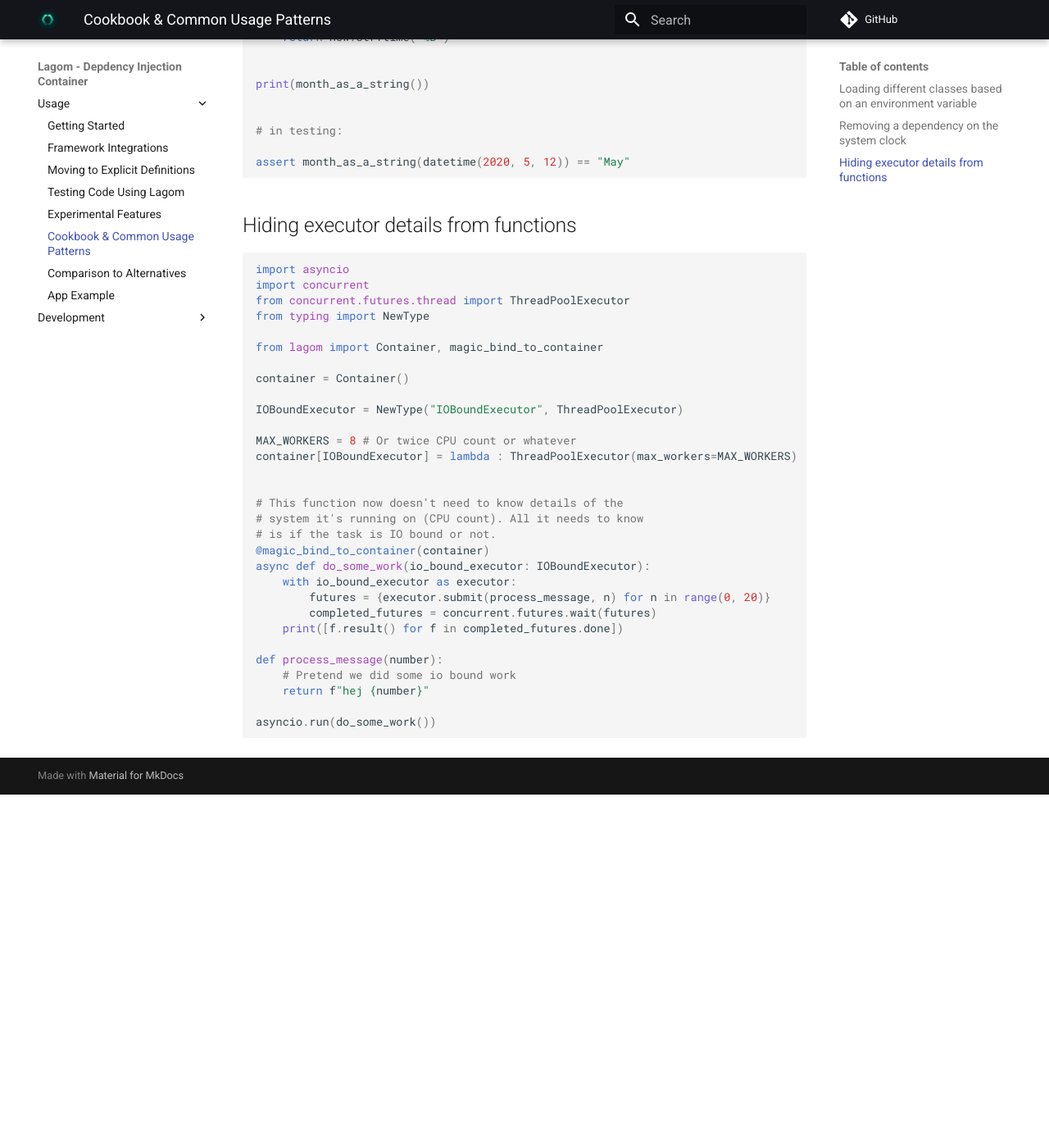
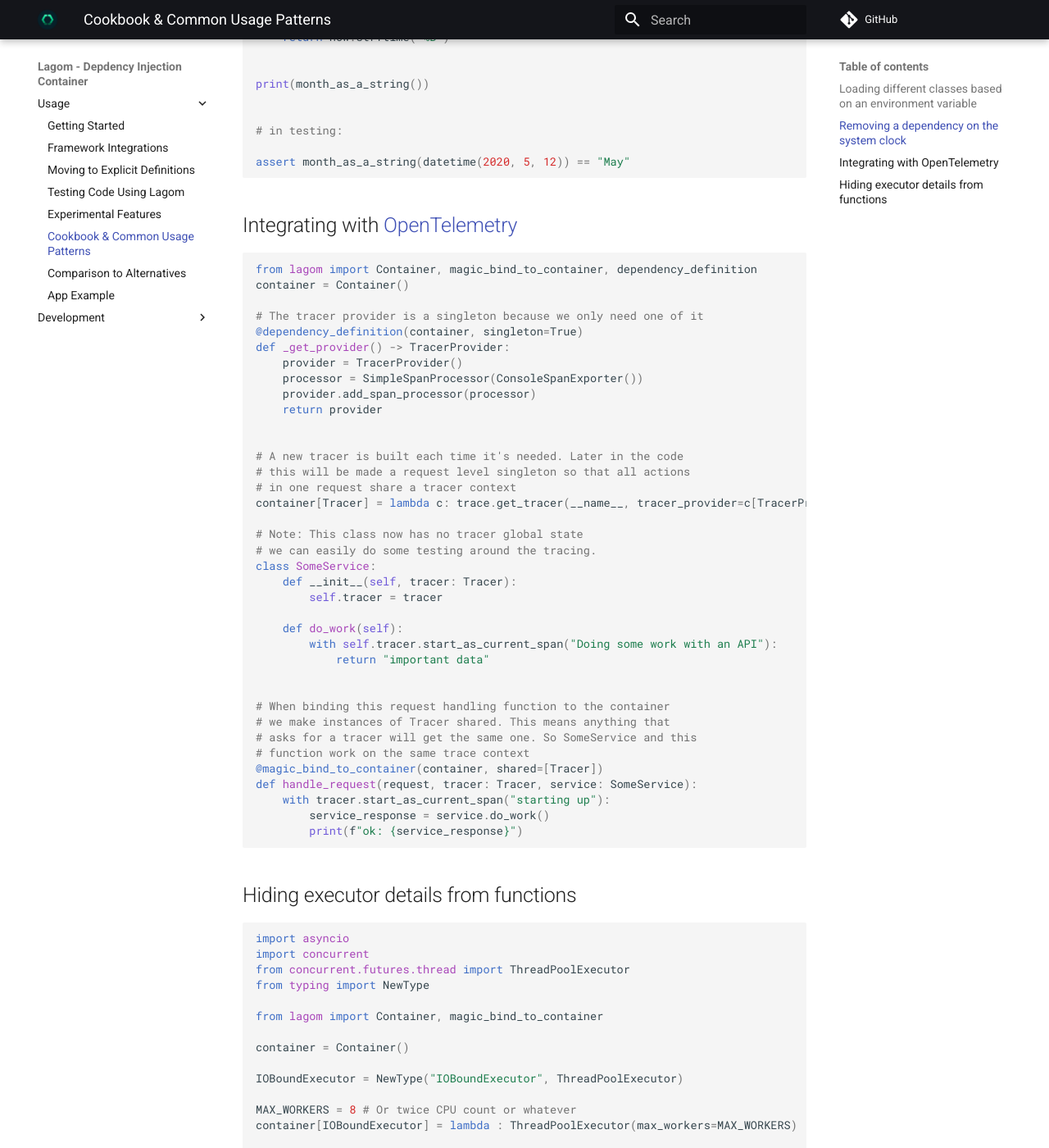
Before and after one commit to meadsteve/lagom, an MkDocs documentation site: the page built from docs/cookbook.md, in a window 1280 px wide and 1400 px high, scrolled down 1582 px. Shown: the whole window at 82% size. Built offline with MkDocs 1.6.1 and Material for MkDocs 9.7.7, drawn with Linux system fonts in a browser that asks for light colours; comment, search, counter and statistics services are not loaded; before the commit the page ends 2551 px from its top, so only the background shows below that.

Commit message:
add OpenTelemetry setup to the cookbook

````diff
--- a/docs/cookbook.md
+++ b/docs/cookbook.md
@@ -82,6 +82,48 @@ assert month_as_a_string(datetime(2020, 5, 12)) == "May"
 
 ```
 
+## Integrating with [OpenTelemetry](https://opentelemetry.io/)
+
+```python
+from lagom import Container, magic_bind_to_container, dependency_definition
+container = Container()
+
+# The tracer provider is a singleton because we only need one of it
+@dependency_definition(container, singleton=True)
+def _get_provider() -> TracerProvider:
+    provider = TracerProvider()
+    processor = SimpleSpanProcessor(ConsoleSpanExporter())
+    provider.add_span_processor(processor)
+    return provider
+
+
+# A new tracer is built each time it's needed. Later in the code
+# this will be made a request level singleton so that all actions
+# in one request share a tracer context
+container[Tracer] = lambda c: trace.get_tracer(__name__, tracer_provider=c[TracerProvider])
+
+# Note: This class now has no tracer global state
+# we can easily do some testing around the tracing.
+class SomeService:
+    def __init__(self, tracer: Tracer):
+        self.tracer = tracer
+
+    def do_work(self):
+        with self.tracer.start_as_current_span("Doing some work with an API"):
+            return "important data"
+
+
+# When binding this request handling function to the container
+# we make instances of Tracer shared. This means anything that
+# asks for a tracer will get the same one. So SomeService and this
+# function work on the same trace context
+@magic_bind_to_container(container, shared=[Tracer])
+def handle_request(request, tracer: Tracer, service: SomeService):
+    with tracer.start_as_current_span("starting up"):
+        service_response = service.do_work()
+        print(f"ok: {service_response}")
+```
+
 ## Hiding executor details from functions
 
 ```python
````
